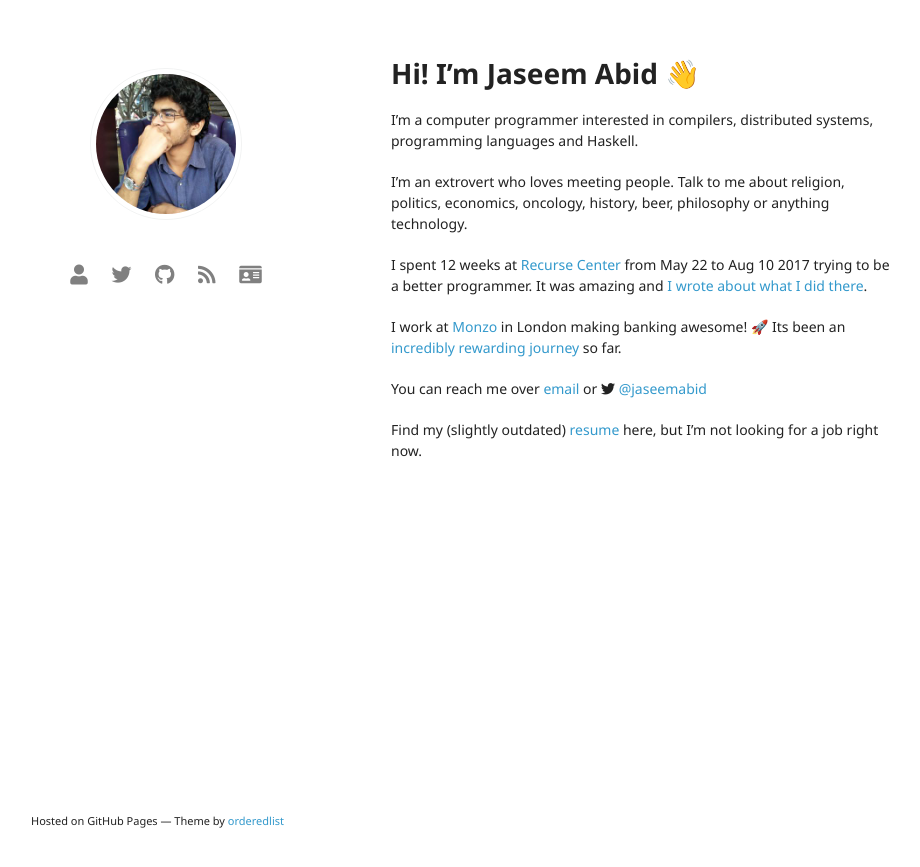
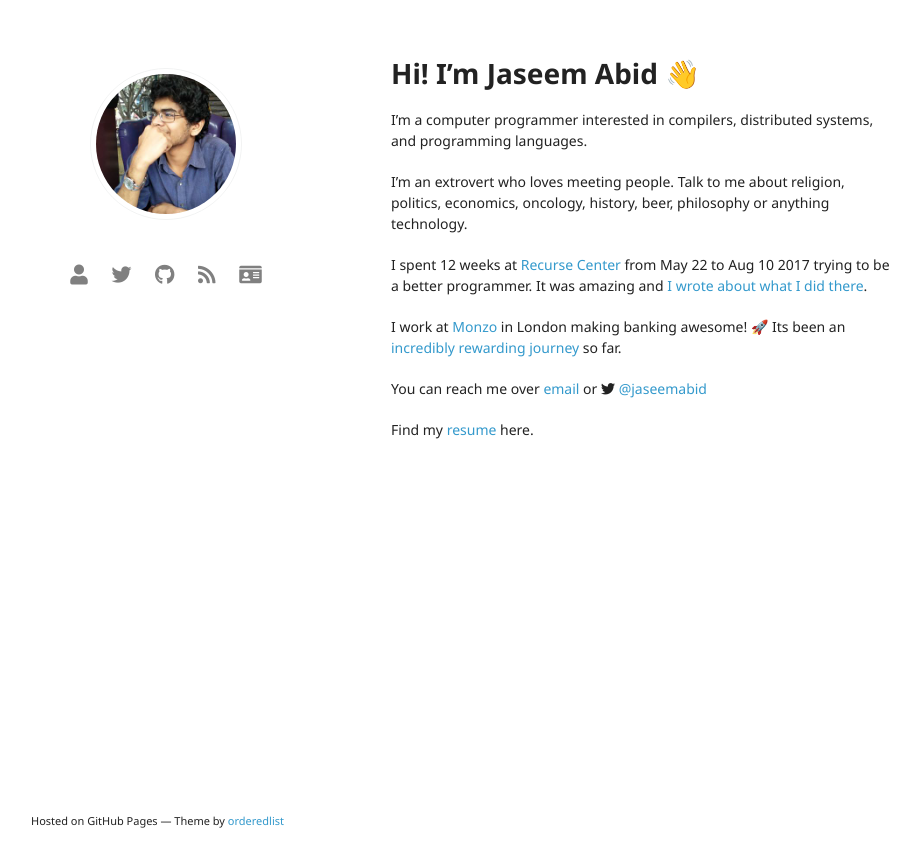
Before and after one commit to jaseemabid/blog, a Jekyll site: the page built from about.md, in a window 1280 px wide. Shown: the top 867 px of the page, without its empty margins (179-1099 px from the left). Built offline with Jekyll 4.4.1, drawn with Linux system fonts in a browser that asks for light colours; nearby versions of some CDN libraries.

Commit message:
Tiny tweaks

```diff
--- a/about.md
+++ b/about.md
@@ -6,8 +6,8 @@ permalink: /about
 
 # Hi! I'm Jaseem Abid 👋
 
-I'm a computer programmer interested in compilers, distributed systems,
-programming languages and Haskell.
+I'm a computer programmer interested in compilers, distributed systems, and
+programming languages.
 
 I'm an extrovert who loves meeting people. Talk to me about religion, politics,
 economics, oncology, history, beer, philosophy or anything technology.
@@ -22,12 +22,9 @@ been an [incredibly rewarding journey][monzo blog] so far.
 You can reach me over [email](mailto:jaseemabid@gmail.com) or
 <i class="fab fa-twitter"></i> [@jaseemabid](https://twitter.com/jaseemabid)
 
-Find my (slightly outdated) [resume](/Jaseem Abid.pdf) here, but I'm not looking
-for a job right now.
+Find my [resume](/Jaseem Abid.pdf) here.
 
 <script async defer src="https://www.recurse-scout.com/loader.js?t=298747a8a50ca362138e799f749fcf3f"></script>
 
-
-
 [rc blog]: /2017/08/10/rc.html
 [monzo blog]: /2019/01/13/monzo.html
```
